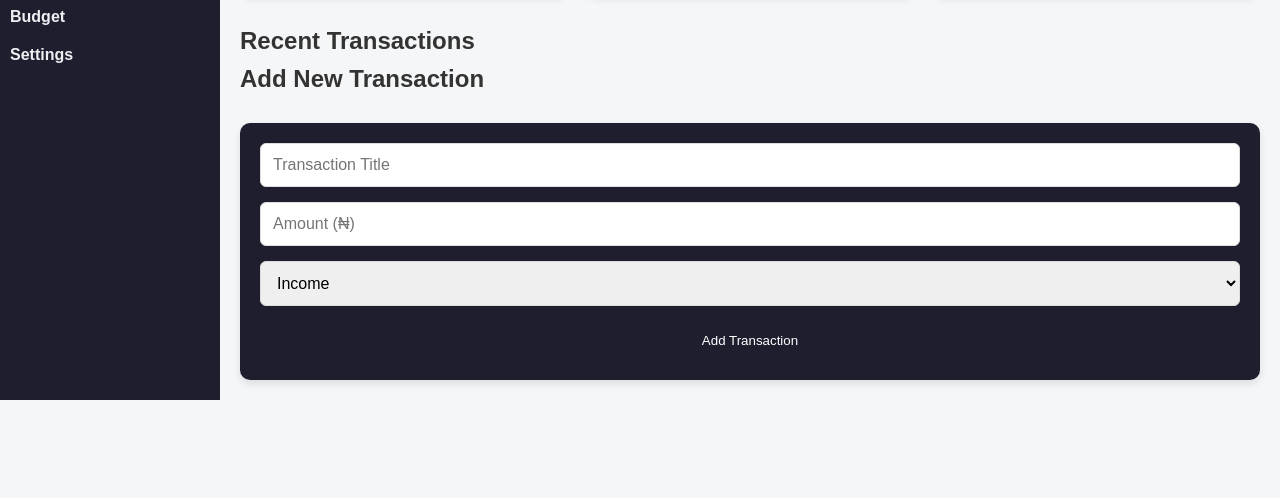
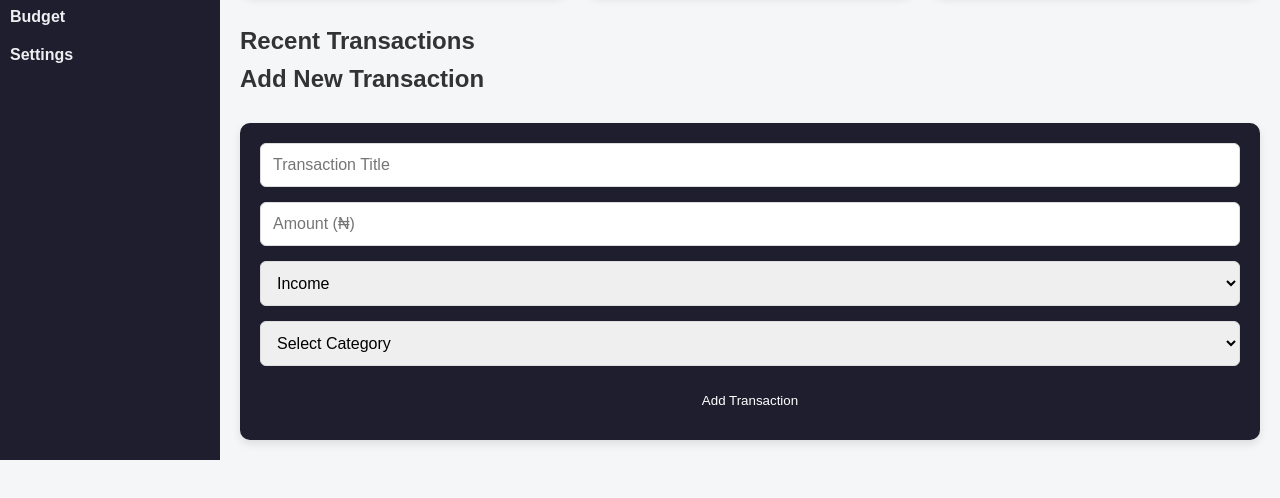
Before and after one commit to Theibroguy/Personal-finance-web-app, a plain HTML site: page Dashboard.html in a window 1280 px wide. Shown: the part 148-646 px from the top of the page. Drawn offline with Linux system fonts and the light colour scheme.

Commit message:
Added manual category selection to each transaction

```diff
--- a/Dashboard.html
+++ b/Dashboard.html
@@ -47,6 +47,15 @@
             <option value="income">Income</option>
             <option value="expense">Expense</option>
           </select>
+          <select id="category" required>
+            <option value="">Select Category</option>
+            <option value="Food">Food</option>
+            <option value="Transport">Transport</option>
+            <option value="Utilities">Utilities</option>
+            <option value="Shopping">Shopping</option>
+            <option value="Health">Health</option>
+            <option value="Other">Other</option>
+          </select>
           <button type="submit">Add Transaction</button>
         </form>
       </section>
--- a/dashboard.js
+++ b/dashboard.js
@@ -5,6 +5,7 @@ document.addEventListener('DOMContentLoaded', () => {
   const titleInput = document.getElementById('title');
   const amountInput = document.getElementById('amount');
   const typeInput = document.getElementById('type');
+  const categoryInput = document.getElementById('category');
 
   const transactionList = document.getElementById('transaction-list');
   const incomeDisplay = document.getElementById('income');
@@ -66,8 +67,9 @@ document.addEventListener('DOMContentLoaded', () => {
     const title = titleInput.value.trim();
     const amount = parseFloat(amountInput.value);
     const type = typeInput.value;
+    const category = categoryInput.value;
 
-    if (title === '' || isNaN(amount)) {
+    if (title === '' || isNaN(amount) || category === '') {
       alert('Please fill in all fields correctly.');
       return;
     }
@@ -75,7 +77,7 @@ document.addEventListener('DOMContentLoaded', () => {
     const newTransaction = {
       id: Date.now(),
       title,
-      amount: type === 'expense' ? -Math.abs(amount) : Math.abs(amount),
+      amount: type === 'expense' ? -Math.abs(amount) : Math.abs(amount), category
     };
 
     transactions.push(newTransaction);
```
